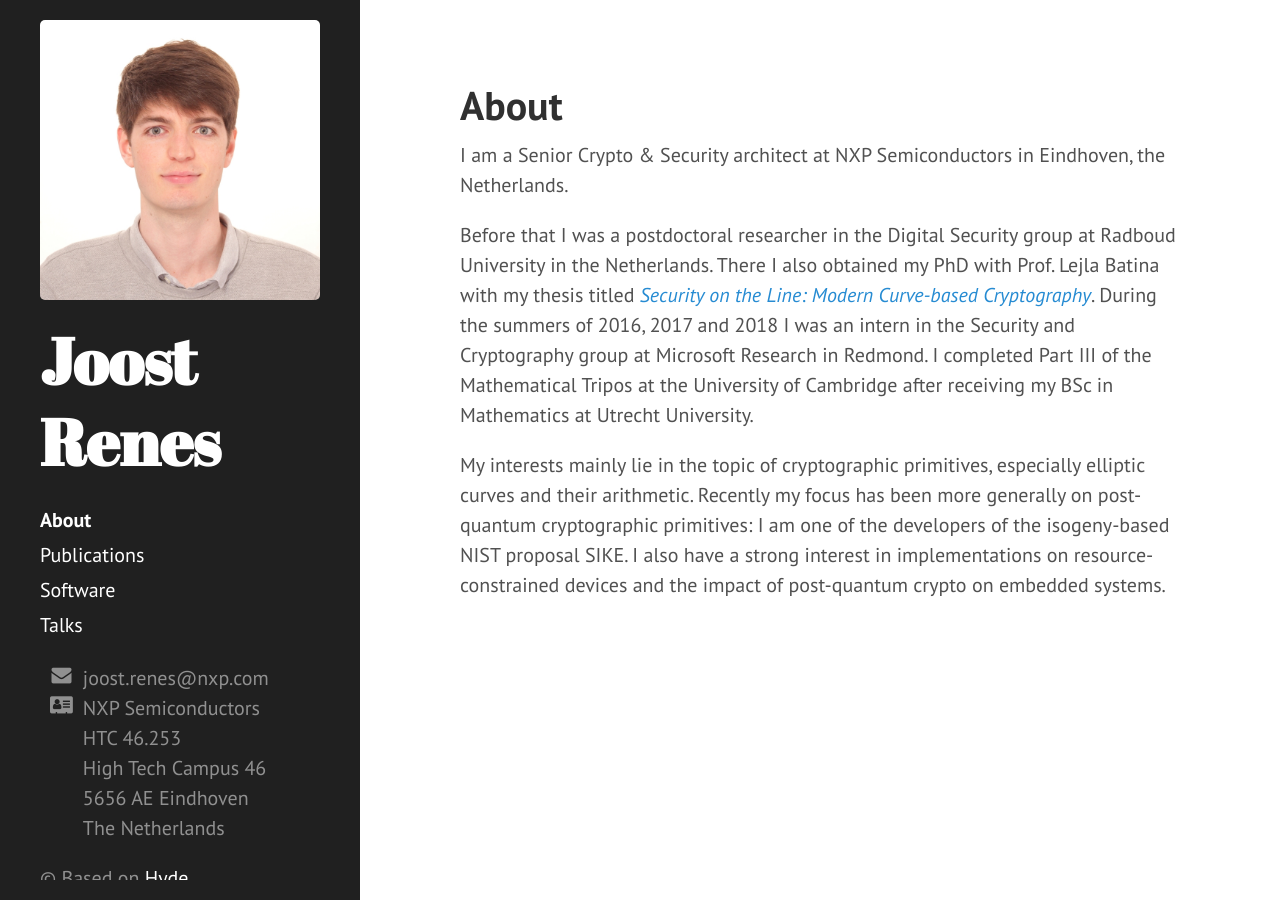
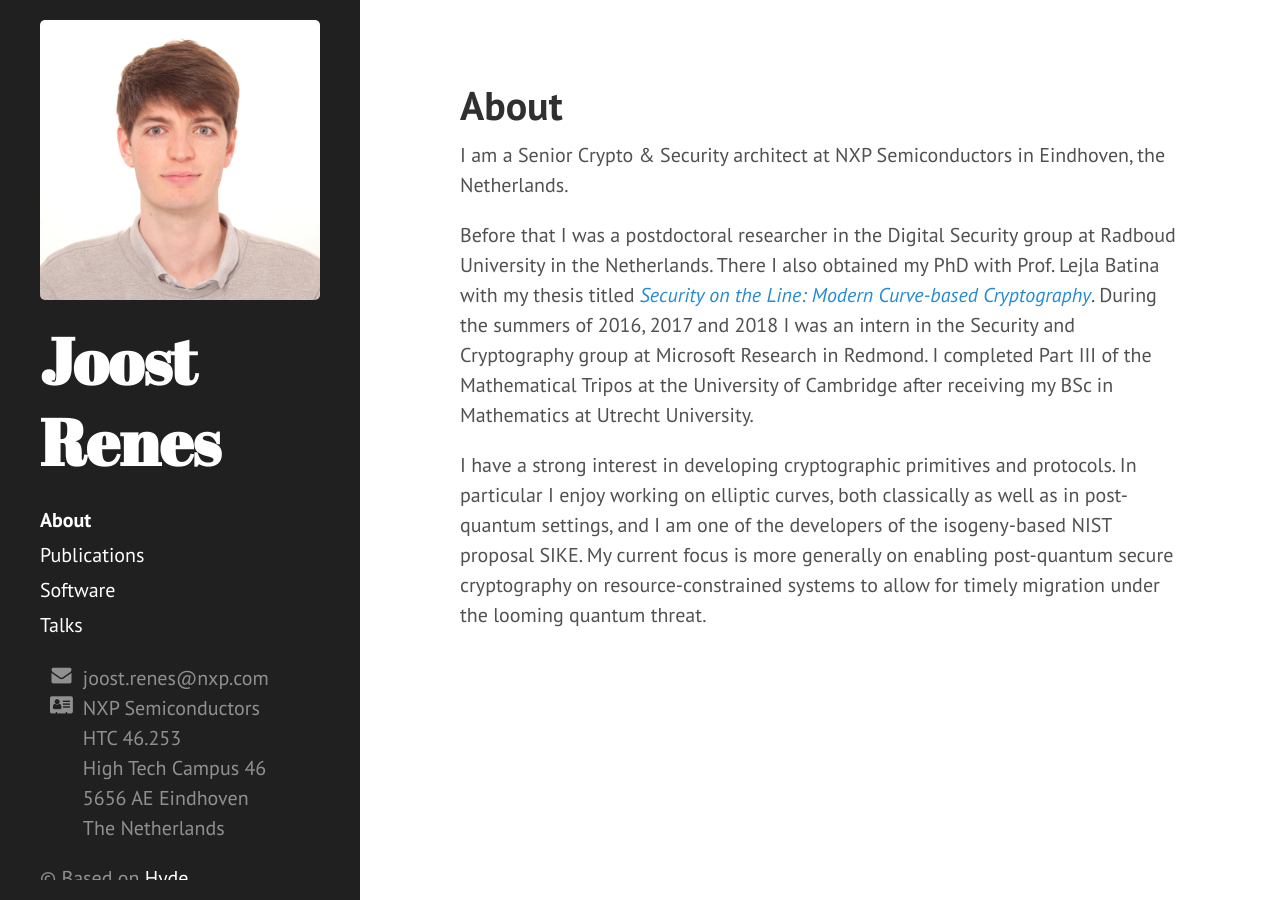
Before and after one commit to joostrenes/web, a Jekyll site: the page built from index.html, in a window 1280 px wide. Built offline with Jekyll 4.4.1, drawn with Linux system fonts in a browser that asks for light colours; Markdown is read by kramdown in place of the engine named in the settings; the list of posts is cut into pages by our own code.

```diff
--- a/index.html
+++ b/index.html
@@ -20,13 +20,13 @@
 </p>
 
 <p>
-My interests mainly lie in the topic of cryptographic primitives,
-especially elliptic curves and their arithmetic.
-Recently my focus has been more generally on post-quantum cryptographic
-primitives:
+I have a strong interest in developing cryptographic primitives
+and protocols.
+In particular I enjoy working on elliptic curves, both classically as well
+as in post-quantum settings,
+and
 I am one of the developers of the isogeny-based NIST proposal SIKE.
-I also have a strong interest
-in implementations
-on resource-constrained devices
-and the impact of post-quantum crypto on embedded systems.
+My current focus is more generally on enabling post-quantum secure
+cryptography on resource-constrained systems
+to allow for timely migration under the looming quantum threat.
 </p>
--- a/public/css/poole.css
+++ b/public/css/poole.css
@@ -118,6 +118,7 @@
 ul, ol, dl {
   margin-top: 0;
   margin-bottom: 1rem;
+  list-style-type: square;
 }
 
 dt {
```
Also changed, not shown: pubs.html (+25 -3 lines).
